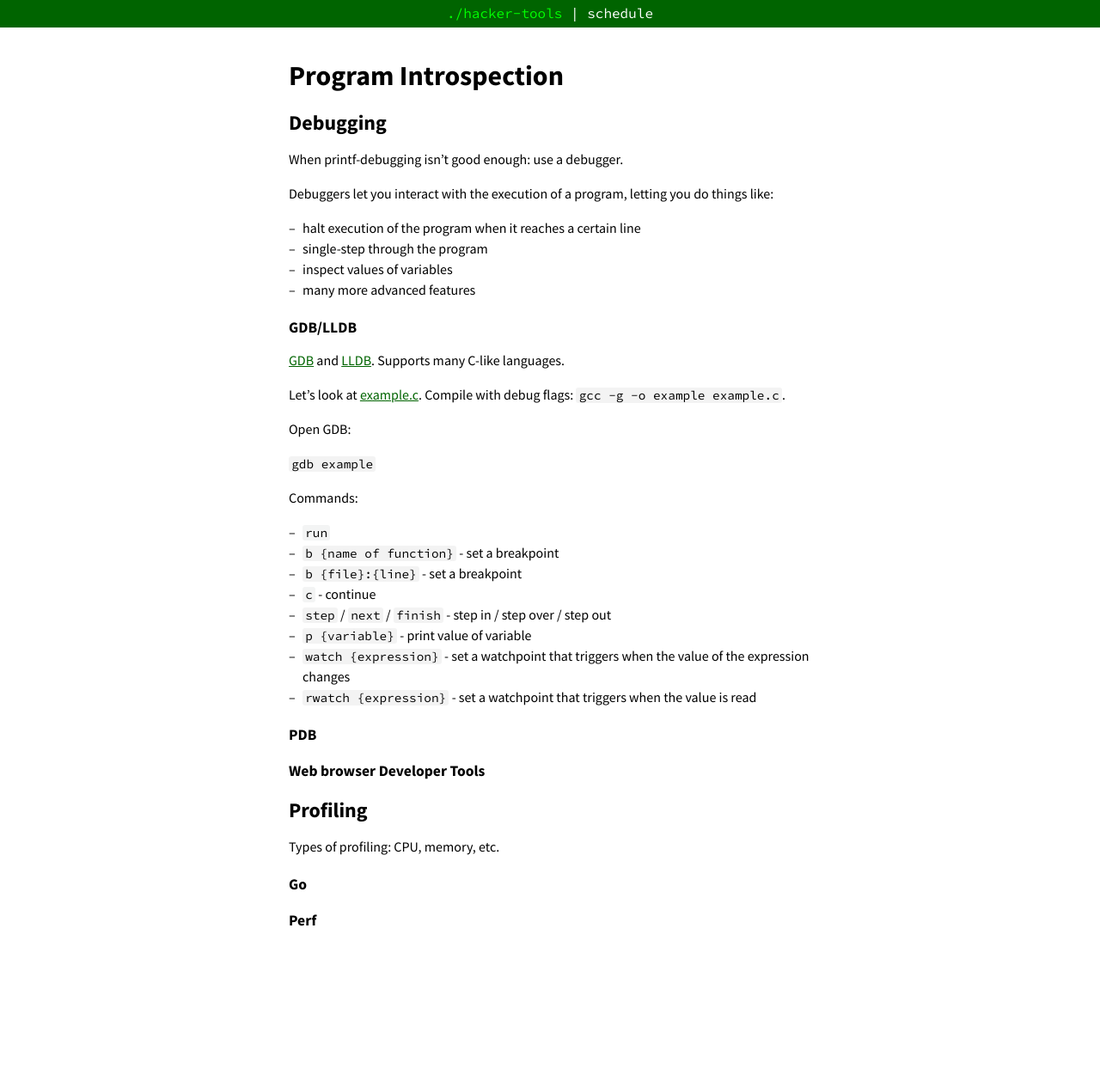
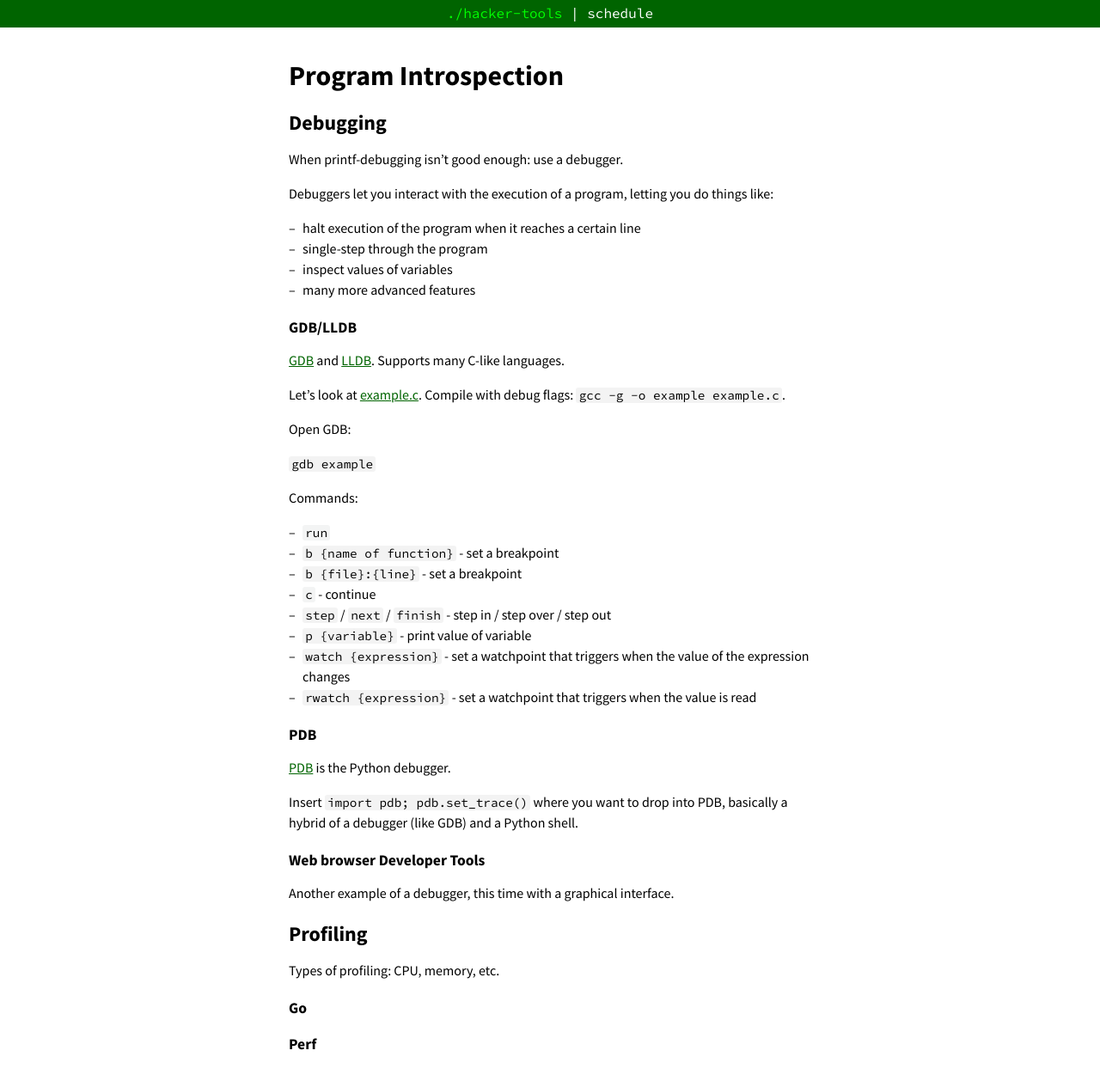
Before and after one commit to missing-semester-cn/missing-semester-cn.github.io, a Jekyll site: the page built from program-introspection.md, in a window 1280 px wide. Shown: the whole page at 86% size. Built offline with Jekyll 4.4.1, drawn with Linux system fonts in a browser that asks for light colours; before the commit the page ends 1114 px from its top, so only the background shows below that.

Commit message:
Add more on debuggers

```diff
--- a/program-introspection.md
+++ b/program-introspection.md
@@ -41,7 +41,14 @@ Commands:
 
 ## PDB
 
+[PDB](https://docs.python.org/3/library/pdb.html) is the Python debugger.
+
+Insert `import pdb; pdb.set_trace()` where you want to drop into PDB, basically
+a hybrid of a debugger (like GDB) and a Python shell.
+
 ## Web browser Developer Tools
+
+Another example of a debugger, this time with a graphical interface.
 
 # Profiling
 
```
